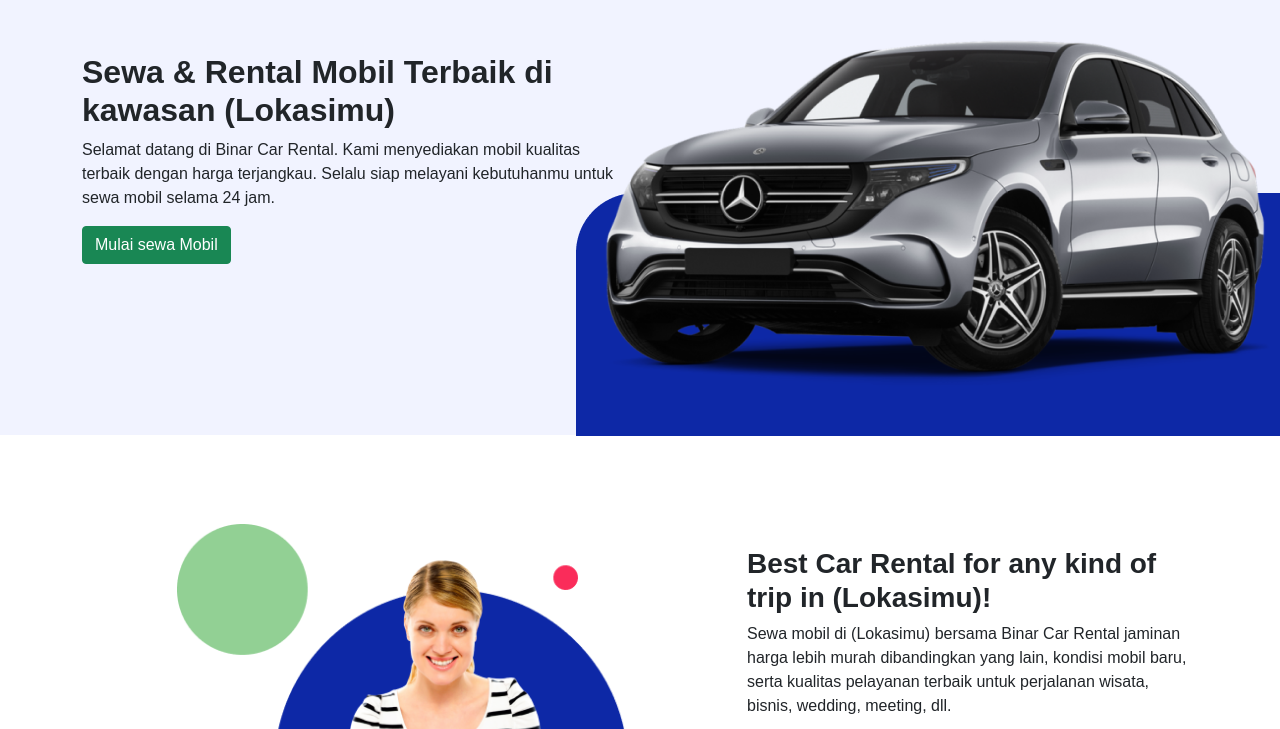
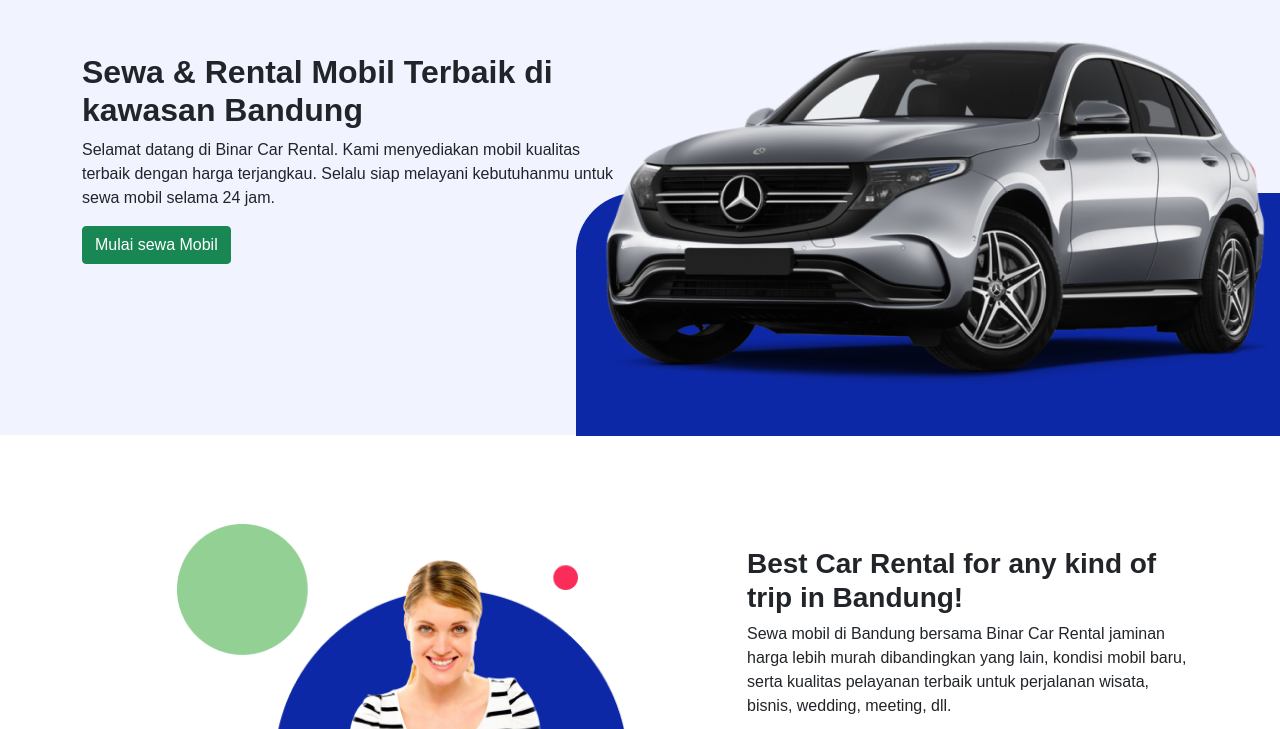
Before and after one commit to muhreynaldii/binar-car-rental, a plain HTML site: page index.html in a window 1280 px wide. Shown: the part 71-800 px from the top of the page. Drawn offline with nearby package versions, Linux system fonts and the light colour scheme.

Commit message:
paragraph adjusment

```diff
--- a/index.html
+++ b/index.html
@@ -39,7 +39,7 @@
             </div>
                 <div class="row" style="min-height:430px">
                     <div class="col-6 mt-4 pt-4">
-                        <h2>Sewa & Rental Mobil Terbaik di kawasan (Lokasimu)</h2>
+                        <h2>Sewa & Rental Mobil Terbaik di kawasan Bandung</h2>
                         <p>Selamat datang di Binar Car Rental. Kami menyediakan mobil kualitas
                             terbaik dengan harga terjangkau. Selalu siap melayani kebutuhanmu
                             untuk sewa mobil selama 24 jam.</p>
@@ -62,8 +62,8 @@
                         </div>
                     </div>
                     <div class="col-5 offset-1 mt-5">
-                        <h3>Best Car Rental for any kind of trip in (Lokasimu)!</h3>
-                        <p>Sewa mobil di (Lokasimu) bersama Binar Car Rental jaminan harga lebih murah dibandingkan yang lain, kondisi mobil baru, serta kualitas pelayanan terbaik untuk perjalanan wisata, bisnis, wedding, meeting, dll.</p>
+                        <h3>Best Car Rental for any kind of trip in Bandung!</h3>
+                        <p>Sewa mobil di Bandung bersama Binar Car Rental jaminan harga lebih murah dibandingkan yang lain, kondisi mobil baru, serta kualitas pelayanan terbaik untuk perjalanan wisata, bisnis, wedding, meeting, dll.</p>
                         <ul style="padding-left: 0;">
                             <li class="mb-3">
                               <span><img src="./img/our_service/checklist_our_service.png" class="checklist" alt="check" /></span
@@ -184,7 +184,7 @@
             <div class="container" style="background-color: #0D28A6; height: 326px; border-radius: 13px; color: white;">
                 <div class="row">
                     <div class="col-12 text-center">
-                        <h3 class="">Sewa Mobil di (Lokasimu) Sekarang</h3>
+                        <h3 class="">Sewa Mobil di Bandung Sekarang</h3>
                         <p>Lorem ipsum dolor sit amet, consectetur adipiscing elit, sed do eiusmod tempor incididunt ut labore et dolore magna aliqua. </p>
                         <button type="button" class="btn btn-success">Register</button>
                     </div>
```
